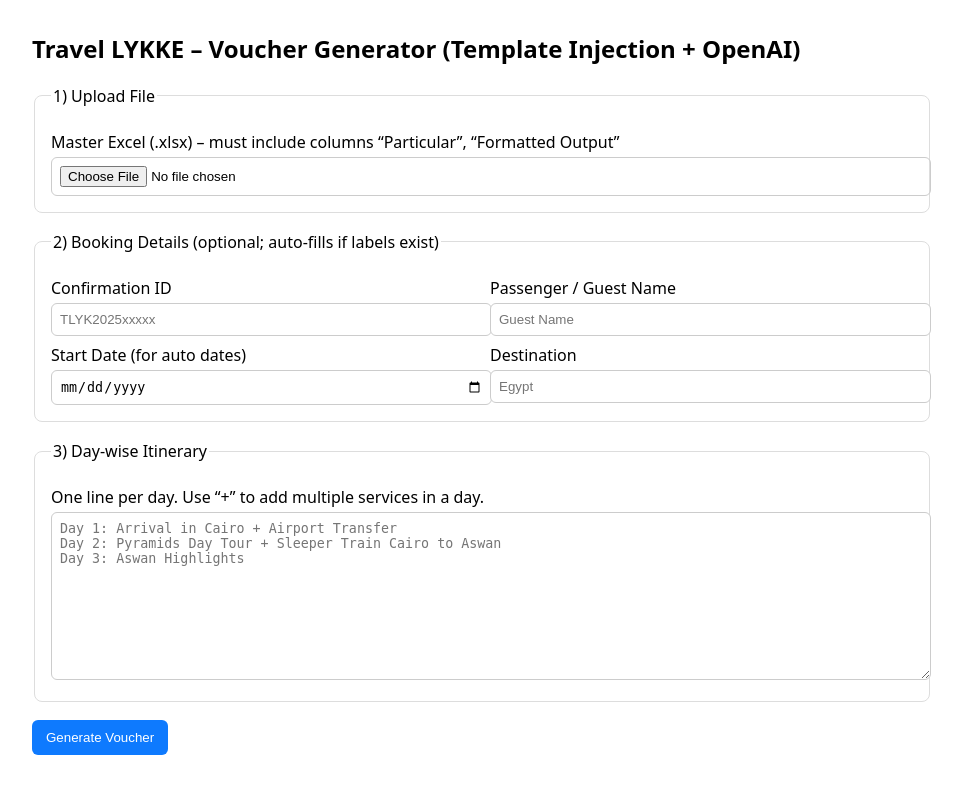
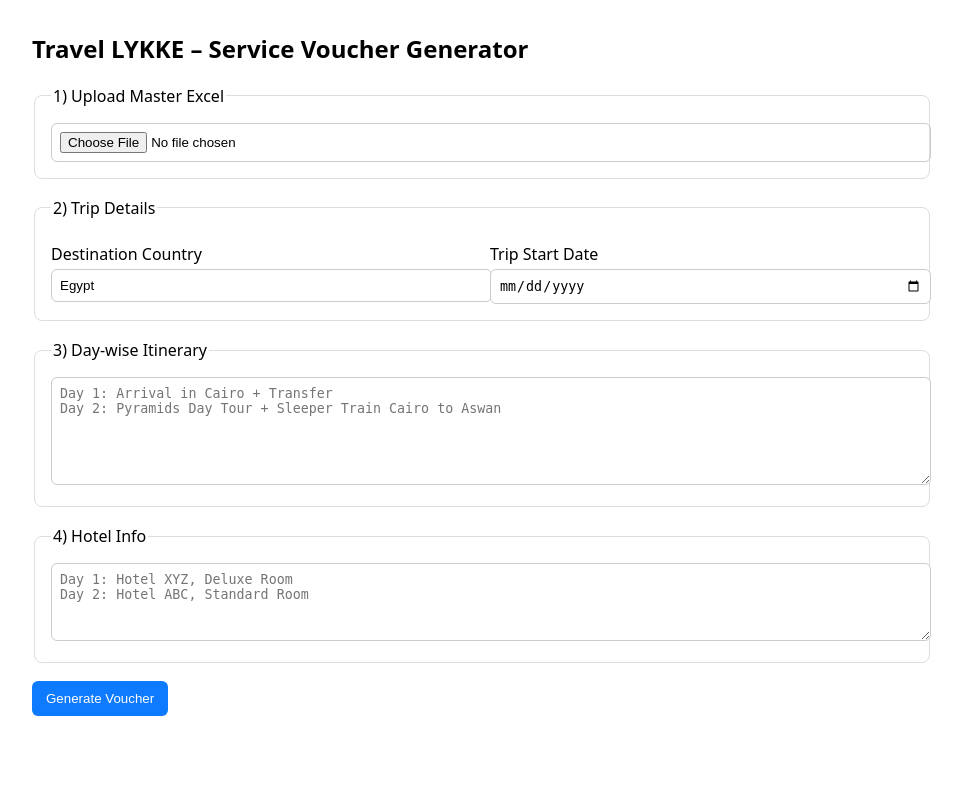
Before and after one commit to ShashankAgarwal1987/nvoucher-app, a Python web app: template templates/index.html in a window 1280 px wide. Shown: the whole page, without its empty margins (158-1120 px from the left). Run offline with Jinja, Linux system fonts and the light colour scheme; the template is opened without the code that fills it, so the values that code supplies are empty.

Commit message:
Update index.html

```diff
--- a/templates/index.html
+++ b/templates/index.html
@@ -13,45 +13,37 @@
   </style>
 </head>
 <body>
-  <h2>Travel LYKKE – Voucher Generator (Template Injection + OpenAI)</h2>
+  <h2>Travel LYKKE – Service Voucher Generator</h2>
   <form method="POST" enctype="multipart/form-data">
     <fieldset>
-      <legend>1) Upload File</legend>
-      <label>Master Excel (.xlsx) – must include columns “Particular”, “Formatted Output”</label>
-      <!-- 👇 name MUST be 'file' to match app.py -->
-      <input type="file" name="file" accept=".xlsx" required>
+      <legend>1) Upload Master Excel</legend>
+      <input type="file" name="master_file" accept=".xlsx" required>
     </fieldset>
 
     <fieldset>
-      <legend>2) Booking Details (optional; auto-fills if labels exist)</legend>
+      <legend>2) Trip Details</legend>
       <div class="grid">
         <div>
-          <label>Confirmation ID</label>
-          <input type="text" name="confirmation_id" placeholder="TLYK2025xxxxx">
+          <label>Destination Country</label>
+          <input type="text" name="destination" value="Egypt">
         </div>
         <div>
-          <label>Passenger / Guest Name</label>
-          <input type="text" name="passenger_name" placeholder="Guest Name">
-        </div>
-      </div>
-      <div class="grid">
-        <div>
-          <label>Start Date (for auto dates)</label>
-          <input type="date" name="start_date">
-        </div>
-        <div>
-          <label>Destination</label>
-          <input type="text" name="destination" placeholder="Egypt">
+          <label>Trip Start Date</label>
+          <input type="date" name="start_date" required>
         </div>
       </div>
     </fieldset>
 
     <fieldset>
       <legend>3) Day-wise Itinerary</legend>
-      <label>One line per day. Use “+” to add multiple services in a day.</label>
-      <textarea name="itinerary" rows="10" placeholder="Day 1: Arrival in Cairo + Airport Transfer
-Day 2: Pyramids Day Tour + Sleeper Train Cairo to Aswan
-Day 3: Aswan Highlights"></textarea>
+      <textarea name="itinerary" rows="6" placeholder="Day 1: Arrival in Cairo + Transfer
+Day 2: Pyramids Day Tour + Sleeper Train Cairo to Aswan"></textarea>
+    </fieldset>
+
+    <fieldset>
+      <legend>4) Hotel Info</legend>
+      <textarea name="hotelinfo" rows="4" placeholder="Day 1: Hotel XYZ, Deluxe Room
+Day 2: Hotel ABC, Standard Room"></textarea>
     </fieldset>
 
     <button type="submit">Generate Voucher</button>
```
